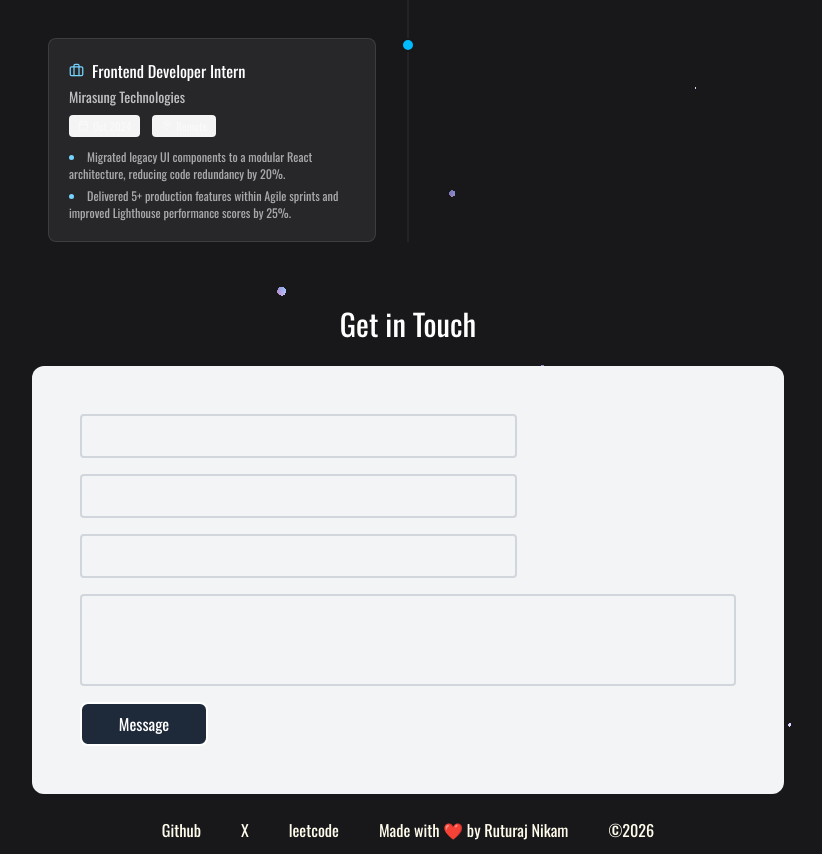
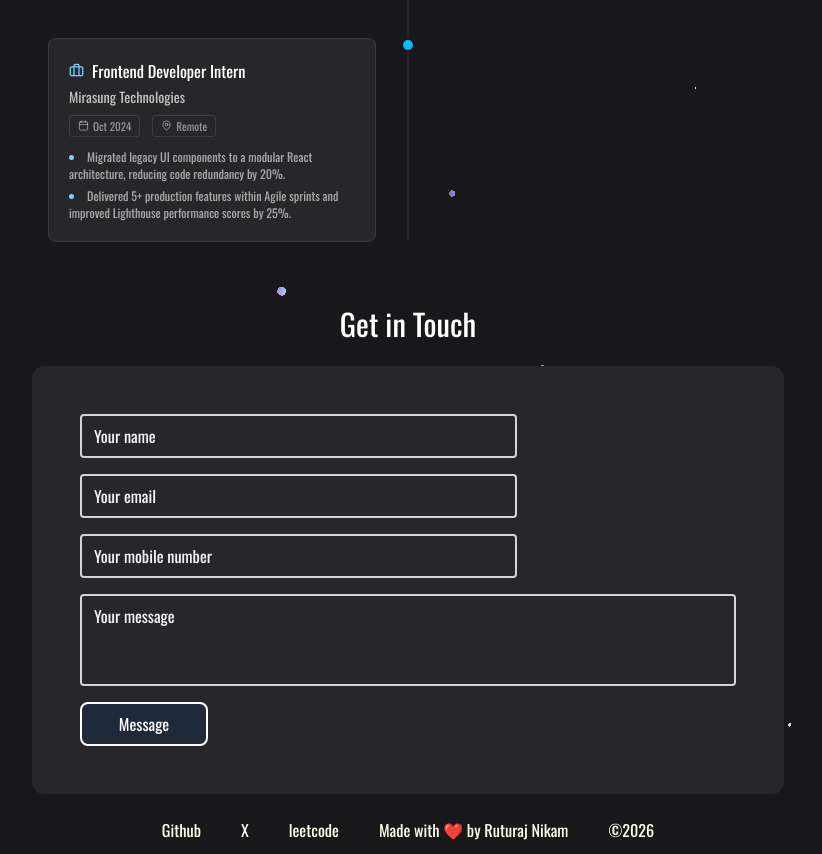
Before and after one commit to ruturaj1010/devwork, a React (Vite) app in the folder frontend/: page / in a window 1280 px wide. Shown: the part 2531-3385 px from the top of the page, without its empty margins (232-1054 px from the left). Built offline with nearby package versions, Linux system fonts and the light colour scheme; a web font is replaced by a local one.

Commit message:
changed color

```diff
--- a/frontend/src/components/Contact.jsx
+++ b/frontend/src/components/Contact.jsx
@@ -43,7 +43,7 @@ const Contact = () => {
         <div className="w-full flex justify-start items-center ">
           <form
             onSubmit={handleSubmit}
-            className="w-full md:w-2/3 p-4 sm:p-12 rounded-xl text-white bg-gray-100 mx-auto flex flex-col items-center sm:items-start gap-4"
+            className="w-full md:w-2/3 p-4 sm:p-12 rounded-xl text-white bg-zinc-800 mx-auto flex flex-col items-center sm:items-start gap-4"
           >
             <input
               type="text"
--- a/frontend/src/components/WorkExp.jsx
+++ b/frontend/src/components/WorkExp.jsx
@@ -64,12 +64,12 @@ const WorkExp = () => {
                   </p>
 
                   <div className="flex flex-wrap items-center gap-3 mt-2 mb-3">
-                    <span className="flex items-center gap-1 text-[11px] font-mono text-white/50 border border-white/10 rounded px-2 py-0.5 bg-zinc-100">
+                    <span className="flex items-center gap-1 text-[11px] font-mono text-white/50 border border-white/10 rounded px-2 py-0.5 bg-zinc-800">
                       <Calendar size={11} />
                       {exp.date}
                     </span>
                     {exp.location == "" ? null : (
-                      <span className="flex items-center gap-1 text-[11px] font-mono text-white/50 border border-white/10 rounded px-2 py-0.5 bg-zinc-100">
+                      <span className="flex items-center gap-1 text-[11px] font-mono text-white/50 border border-white/10 rounded px-2 py-0.5 bg-zinc-800">
                         <MapPin size={11} />
                         {exp.location}
                       </span>
```
